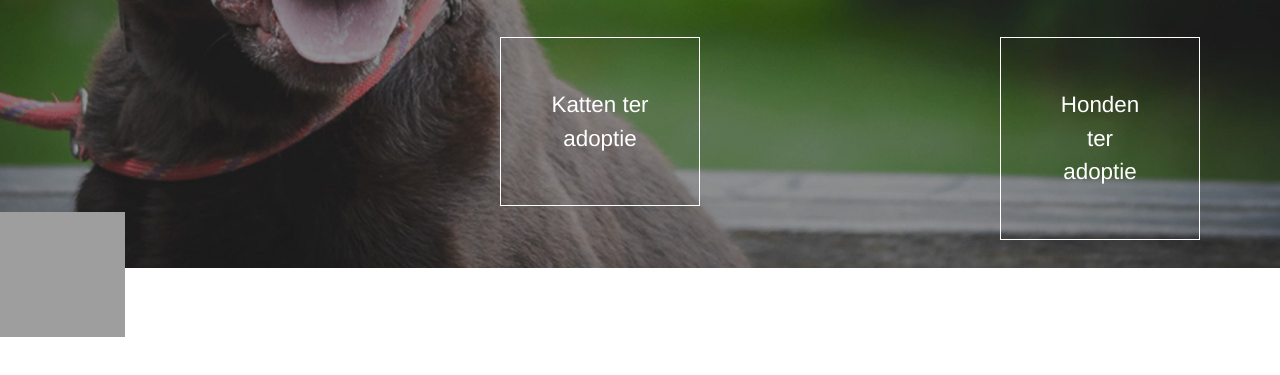
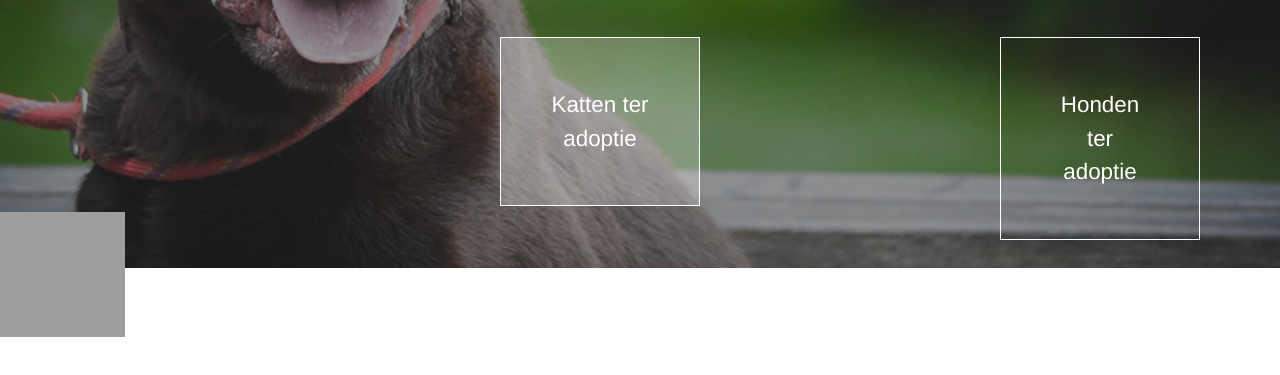
Before and after one commit to awvdeker/dierenasielschoten, a plain HTML site: page index.html in a window 1280 px wide. In both pictures the pointer is over the element "Katten ter adoptie". Shown: the part 463-838 px from the top of the page. Drawn offline with nearby package versions, Linux system fonts and the light colour scheme; grey boxes are pictures that could not be loaded.

Commit message:
hover selector

```diff
--- a/index.html
+++ b/index.html
@@ -22,8 +22,10 @@
       </li>
     </ul>
     <div class="hoofdkader">DIERENASIEL SCHOTEN</div>
-    <a href="#"><div class="katten">Katten ter adoptie</div></a>
-    <a href="#"><div class="honden">Honden ter adoptie</div></a>
+    <div class="linkskathond">
+      <a href="#"><div class="katten">Katten ter adoptie</div></a>
+      <a href="#"><div class="honden">Honden ter adoptie</div></a>
+    </div>
     <div class="links">
       <p>Nuttige links:</p>
       <p>
--- a/style.css
+++ b/style.css
@@ -45,6 +45,10 @@ body{
   color: white;
   text-align: center;
 }
+.linkskathond div:hover{
+  background-color: rgba(255,255,255,0.25);
+}
+
 .links{
   position: absolute;
   top: 500px;
```
